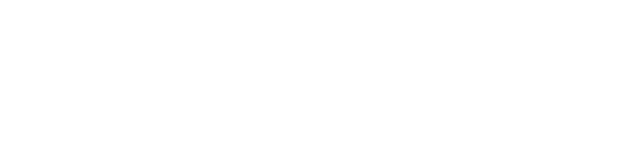
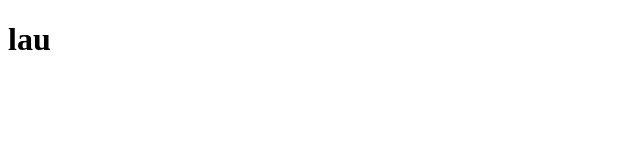
Before and after one commit to lauravg25/git-proyecto, a plain HTML site: page index.html in a window 1280 px wide. Shown: the full height of the page, 0-640 px from the left. Drawn offline with Linux system fonts and the light colour scheme.

Commit message:
agregue un h1

```diff
--- a/index.html
+++ b/index.html
@@ -6,6 +6,6 @@
     <title>primera pagina</title>
 </head>
 <body>
-
+    <h1>lau</h1>
 </body>
 </html>
```
